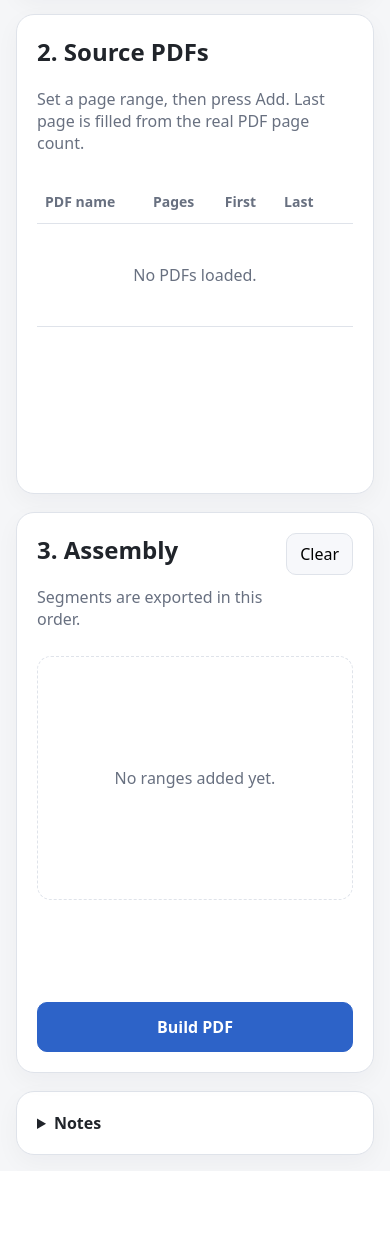
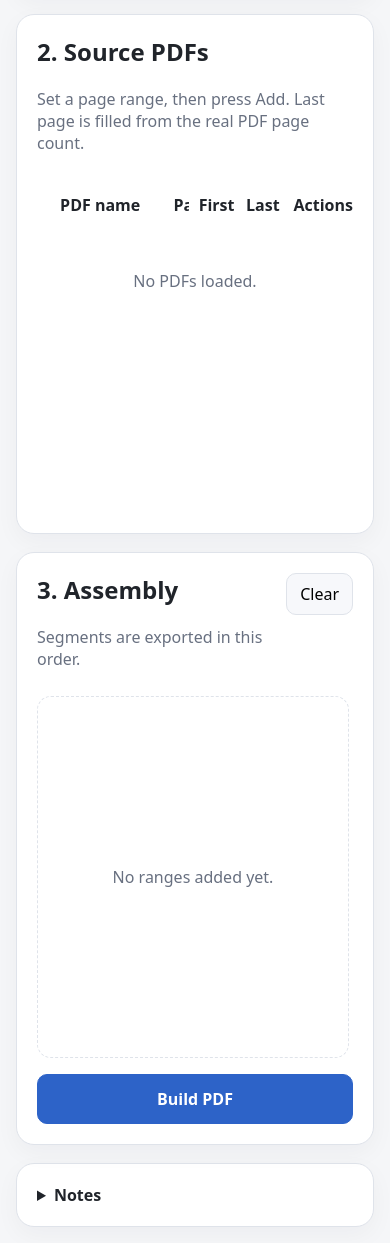
Before and after one commit to elecbug/apdf, a FastAPI app: page / in a window 390 px wide. Shown: the part 490-1733 px from the top of the page. Before the commit the page ends 1659 px from the top, so only its background shows below. Run offline with FastAPI, Linux system fonts and the light colour scheme; data that the repository does not hold is empty.

Commit message:
feat: enhance UI layout for source and assembly sections, improve button styles

```diff
--- a/app/static/app.js
+++ b/app/static/app.js
@@ -134,7 +134,7 @@ function renderSources() {
                value="${source.pages}">
       </td>
       <td class="source-actions">
-        <button type="button" class="add-btn" data-source-id="${source.source_id}">Add →</button>
+        <button type="button" class="add-btn" data-source-id="${source.source_id}">Add</button>
         <button type="button" class="remove-source" data-source-id="${source.source_id}">Remove</button>
       </td>
     `;
--- a/app/static/style.css
+++ b/app/static/style.css
@@ -38,7 +38,12 @@ button.primary {
 }
 button.primary:hover { background: var(--accent-dark); }
 button.secondary { background: #f7f8fb; }
-button.full { width: 100%; margin-top: 16px; padding: 13px; }
+button.full {
+  width: 100%;
+  margin-top: 16px;
+  padding: 13px;
+  flex-shrink: 0;
+}
 input, textarea, select {
   border: 1px solid var(--line);
   border-radius: 10px;
@@ -78,11 +83,34 @@ input[type="file"] { width: 100%; }
   margin-bottom: 18px;
 }
 .composer {
-  display: grid;
-  grid-template-columns: minmax(0, 1fr) minmax(360px, 0.9fr);
+  display: flex;
+  flex-direction: column;
   gap: 18px;
 }
-.pane { min-height: 480px; }
+.pane {
+  min-height: unset;
+}
+.source-pane {
+  min-height: 520px;
+  display: flex;
+  flex-direction: column;
+}
+.source-pane .table-wrap {
+  flex: 1;
+  min-height: 0;
+  overflow: auto;
+}
+.source-pane thead th {
+  position: sticky;
+  top: 0;
+  z-index: 2;
+  background: var(--panel);
+}
+.assembly-pane {
+  min-height: 520px;
+  display: flex;
+  flex-direction: column;
+}
 .pane-head {
   display: flex;
   justify-content: space-between;
@@ -90,25 +118,57 @@ input[type="file"] { width: 100%; }
   gap: 12px;
   margin-bottom: 10px;
 }
-.table-wrap { overflow-x: auto; }
-table {
+.table-wrap table {
   width: 100%;
   border-collapse: collapse;
+  table-layout: fixed;
 }
-th, td {
-  padding: 12px 8px;
-  border-bottom: 1px solid var(--line);
-  text-align: left;
+.table-wrap th,
+.table-wrap td {
+  padding: 14px 10px;
   vertical-align: middle;
 }
-th { color: var(--muted); font-size: 14px; font-weight: 700; }
+.table-wrap th:nth-child(1),
+.table-wrap td:nth-child(1) {
+  width: 40%;
+}
+.table-wrap th:nth-child(2){
+  width: 8%;
+}
+.table-wrap td:nth-child(2) {
+  width: 8%;
+  text-align: right;
+  font-weight: bold;
+}
+.table-wrap th:nth-child(3),
+.table-wrap th:nth-child(4) {
+  width: 15%;
+}
+.table-wrap td:nth-child(3),
+.table-wrap td:nth-child(4) {
+  text-align: center;
+  width: 15%;
+}
+.table-wrap th:nth-child(5){
+  width: 22%;
+}
+.table-wrap td:nth-child(5) {
+  width: 22%;
+}
 .filename {
-  max-width: 420px;
   overflow: hidden;
+  white-space: nowrap;
   text-overflow: ellipsis;
-  white-space: nowrap;
 }
-.page-input { width: 92px; }
+.page-input {
+  text-align: right;
+  width: 100px;
+  height: 38px;
+  padding: 0 14px;
+  border-radius: 12px;
+  font-size: 16px;
+  box-sizing: border-box;
+}
 .empty td {
   color: var(--muted);
   text-align: center;
@@ -121,14 +181,21 @@ th { color: var(--muted); font-size: 14px; font-weight: 700; }
   display: flex;
   flex-direction: column;
   gap: 10px;
-  min-height: 330px;
+
+  flex: 1;
+  min-height: 360px;
+  max-height: 520px;
+  overflow-y: auto;
+  padding-right: 4px;
 }
 .assembly-list:empty::before {
   content: "No ranges added yet.";
-  display: block;
+  display: flex;
+  align-items: center;
+  justify-content: center;
   color: var(--muted);
   text-align: center;
-  padding: 110px 8px;
+  min-height: 360px;
   border: 1px dashed var(--line);
   border-radius: 14px;
 }
@@ -160,7 +227,15 @@ th { color: var(--muted); font-size: 14px; font-weight: 700; }
 .grid { display: grid; grid-template-columns: repeat(auto-fit, minmax(290px, 1fr)); gap: 18px; }
 @media (max-width: 900px) {
   main { padding: 16px; }
-  .hero, .toolbar, .composer { grid-template-columns: 1fr; display: grid; }
+  .hero,
+  .toolbar {
+    grid-template-columns: 1fr;
+    display: grid;
+  }
+  .composer {
+    display: flex;
+    flex-direction: column;
+  }
   .lookup { width: 100%; }
   .lookup input { flex: 1; }
 }
@@ -184,13 +259,26 @@ th { color: var(--muted); font-size: 14px; font-weight: 700; }
   font-size: 14px;
 }
 .source-actions {
-  display: flex;
-  gap: 6px;
   white-space: nowrap;
 }
 .source-actions button {
-  padding: 7px 9px;
-  font-size: 13px;
+  height: 40px;
+  padding: 0 14px;
+  border-radius: 12px;
+  font-size: 15px;
+  line-height: 1;
+  display: inline-flex;
+  align-items: center;
+  justify-content: center;
+  vertical-align: middle;
+}
+.source-actions .add-btn {
+  background: #3165c9;
+  color: white;
+  min-width: 92px;
+}
+.source-actions .remove-source {
+  min-width: 92px;
 }
 .file-picker {
   display: flex;
--- a/app/templates/index.html
+++ b/app/templates/index.html
@@ -41,7 +41,7 @@
     </section>
 
     <section class="composer">
-      <div class="card pane">
+      <div class="card pane source-pane">
         <div class="pane-head">
           <div>
             <h2>2. Source PDFs</h2>
@@ -56,7 +56,7 @@
                 <th>Pages</th>
                 <th>First</th>
                 <th>Last</th>
-                <th></th>
+                <th>Actions</th>
               </tr>
             </thead>
             <tbody id="sourceRows">
@@ -66,7 +66,7 @@
         </div>
       </div>
 
-      <div class="card pane">
+      <div class="card pane assembly-pane">
         <div class="pane-head">
           <div>
             <h2>3. Assembly</h2>
```
